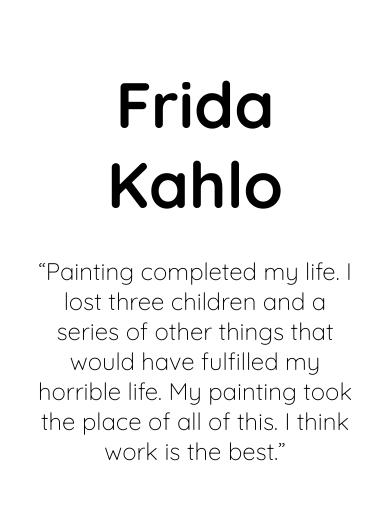
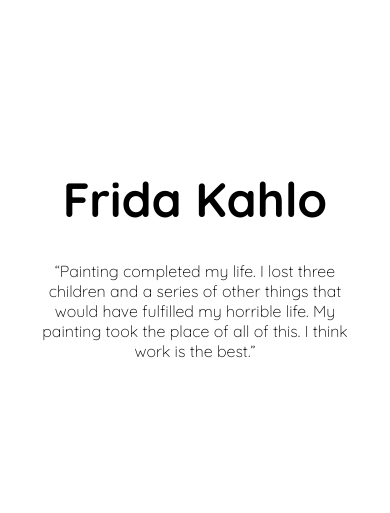
Before and after one commit to frujinaadelina/tribute-page, a plain HTML site: page index.html in a window 390 px wide. Shown: the part 331-844 px from the top of the page. Drawn offline with nearby package versions, Linux system fonts and the light colour scheme.

Commit message:
update text size

```diff
--- a/styles.css
+++ b/styles.css
@@ -428,4 +428,16 @@ footer a{
       flex: 100%;
       max-width: 100%;
     }
+
+    .text-section h1 {
+        font-size: 3em;
+    }
+
+    .text-section p, .the_artist p, .subtitle, .title{
+        font-size: 1em;
+    }
+
+    .swiper-slide-description {
+        font-size: 0.75em;
+    }
   }
```
